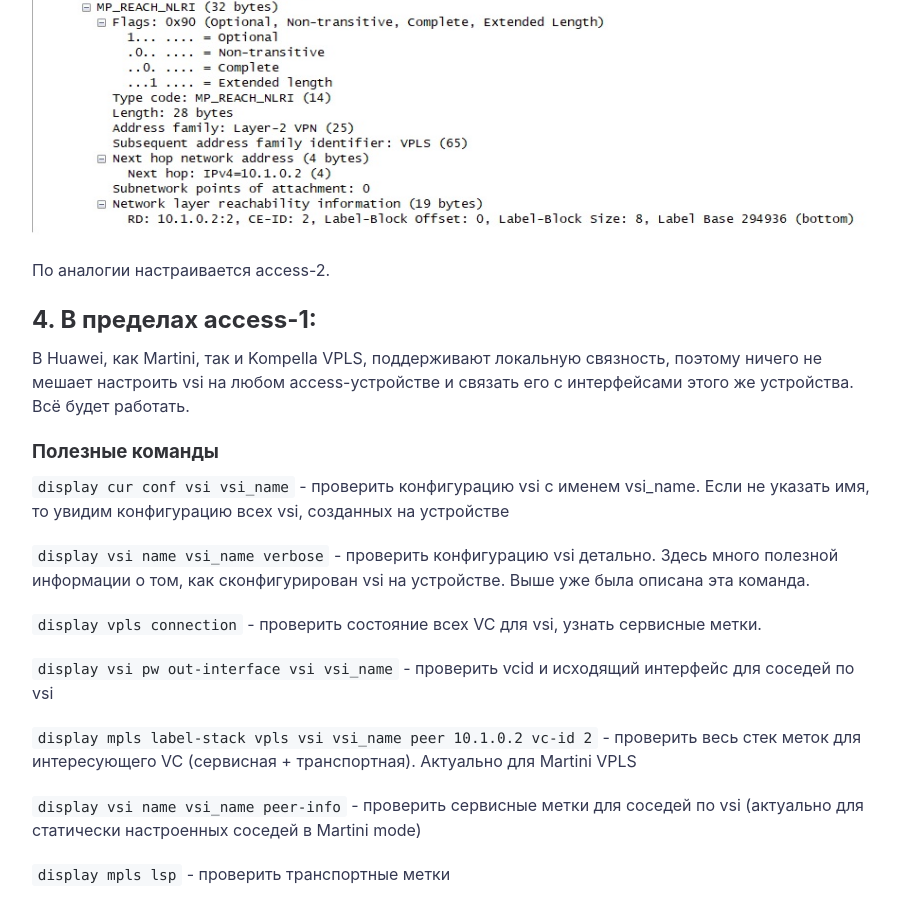
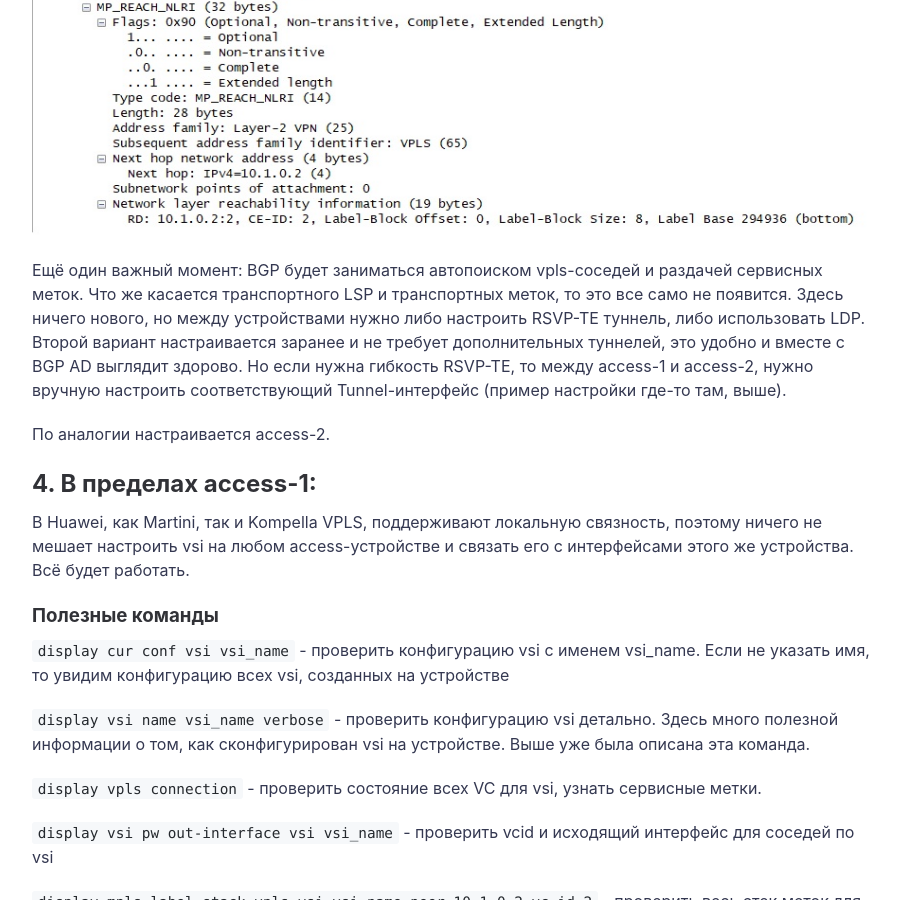
Before and after one commit to netdotwork/netdotwork.github.io, a Jekyll site: the page built from _posts/2019-12-29-vpls-huawei.md, in a window 1280 px wide and 900 px high, scrolled down 27496 px. Shown: the whole window, without its empty margins (188-1088 px from the left). Built offline with Jekyll 4.4.1, drawn with Linux system fonts in a browser that asks for light colours; comment, search, counter and statistics services are not loaded.

Commit message:
Update 2019-12-29-vpls-huawei.md

```diff
--- a/_posts/2019-12-29-vpls-huawei.md
+++ b/_posts/2019-12-29-vpls-huawei.md
@@ -1094,6 +1094,8 @@ bgp 65001
 
 ![]({{ site.url }}{{ site.baseurl }}/assets/img/posts/huawei_vpls/kompella_bgp_update.jpg)
 
+Ещё один важный момент: BGP будет заниматься автопоиском vpls-соседей и раздачей сервисных меток. Что же касается транспортного LSP и транспортных меток, то это все само не появится. Здесь ничего нового, но между устройствами нужно либо настроить RSVP-TE туннель, либо использовать LDP. Второй вариант настраивается заранее и не требует дополнительных туннелей, это удобно и вместе с BGP AD выглядит здорово. Но если нужна гибкость RSVP-TE, то между access-1 и access-2, нужно вручную настроить соответствующий Tunnel-интерфейс (пример настройки где-то там, выше).
+
 По аналогии настраивается access-2.
 
 ## 4. В пределах access-1:
```
